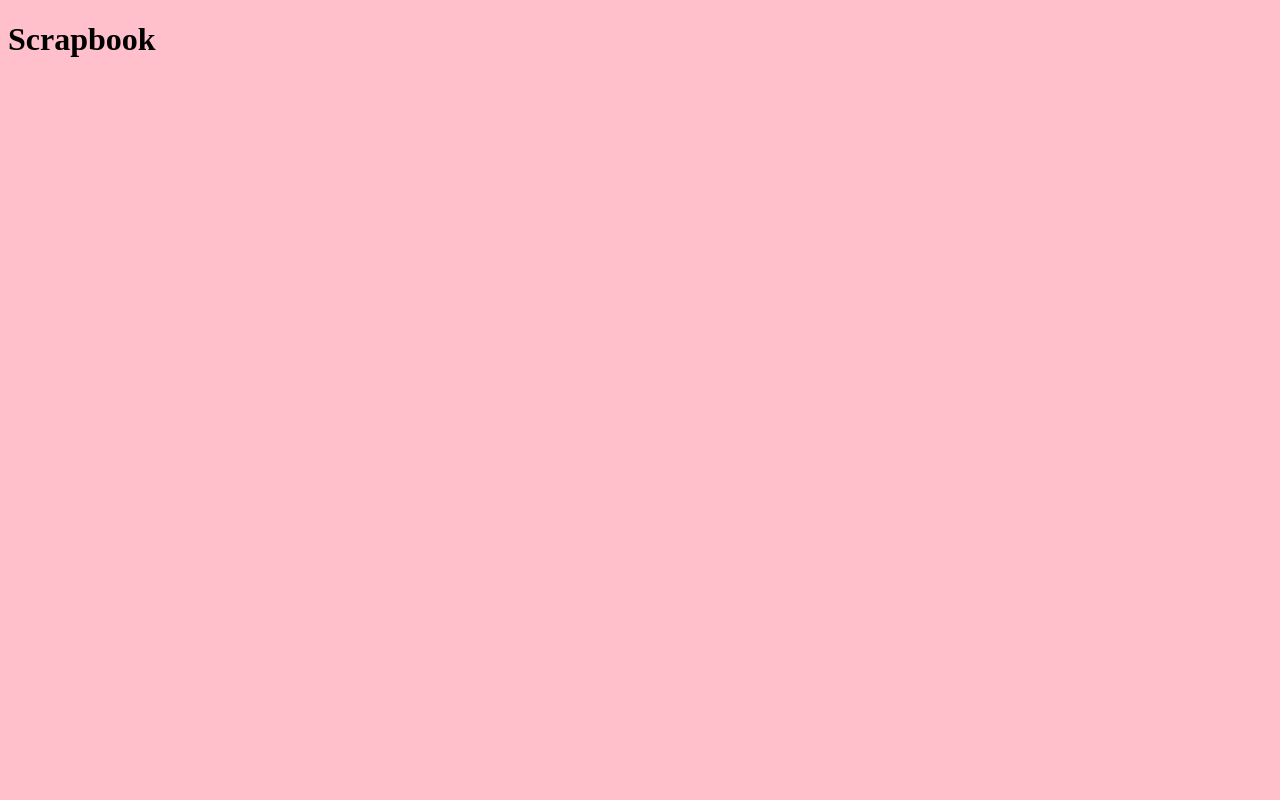
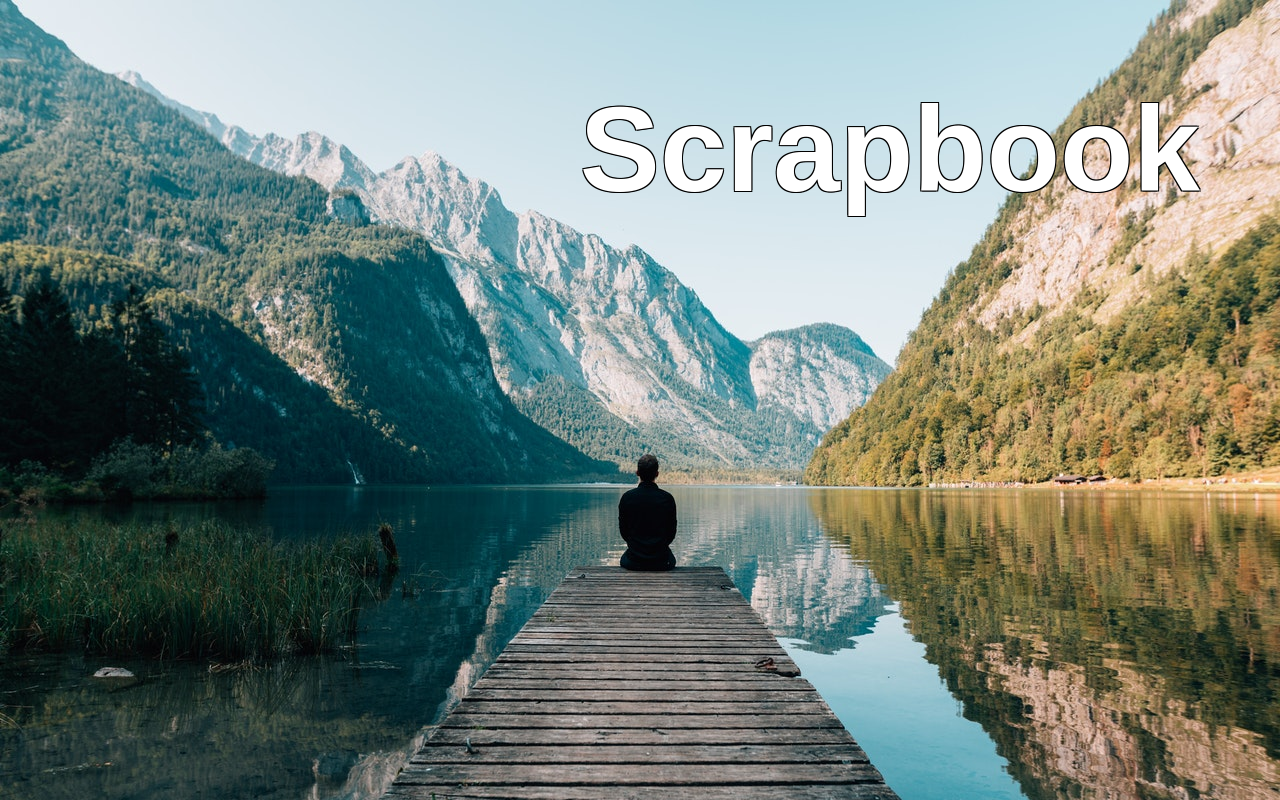
Before and after one commit to kkrazy12/Scrapbook, a plain HTML site: page index.html in a window 1280 px wide. Drawn offline with Linux system fonts and the light colour scheme.

Commit message:
added images for bg and edited main title

```diff
--- a/css/styles.css
+++ b/css/styles.css
@@ -1,4 +1,24 @@
+* {
+    padding: 0;
+    margin: 0;
+    border: 0;
+    font-family: Arial, Helvetica, sans-serif;
+}
+
 body {
-background-color: pink;
+    /* background-image: url('../img/bg.png'); */
+    background-image: url('../img/bgimg.jpg');
+    background-repeat: no-repeat;
+    background-size: cover;
+}
+
+.mainHeading{
+
+    color: #fff;
+    font-size: 120px;
+    text-align: right;
+    padding-right: 80px;
+    margin-top: 80px;
+    text-shadow: -1px -1px 0 #000, 1px -1px 0 #000, -1px 1px 0 #000, 1px 1px 0 #000;
 
 }
--- a/index.html
+++ b/index.html
@@ -8,7 +8,7 @@
     <title>Scrapbook</title>
 </head>
 <body>
-    <h1>Scrapbook</h1>
+    <h1 class="mainHeading">Scrapbook</h1>
 <script src="js/script.js"></script>
 
 </body>
```
Also changed, not shown: img/bg.png (added), img/bgimg.jpg (added).
